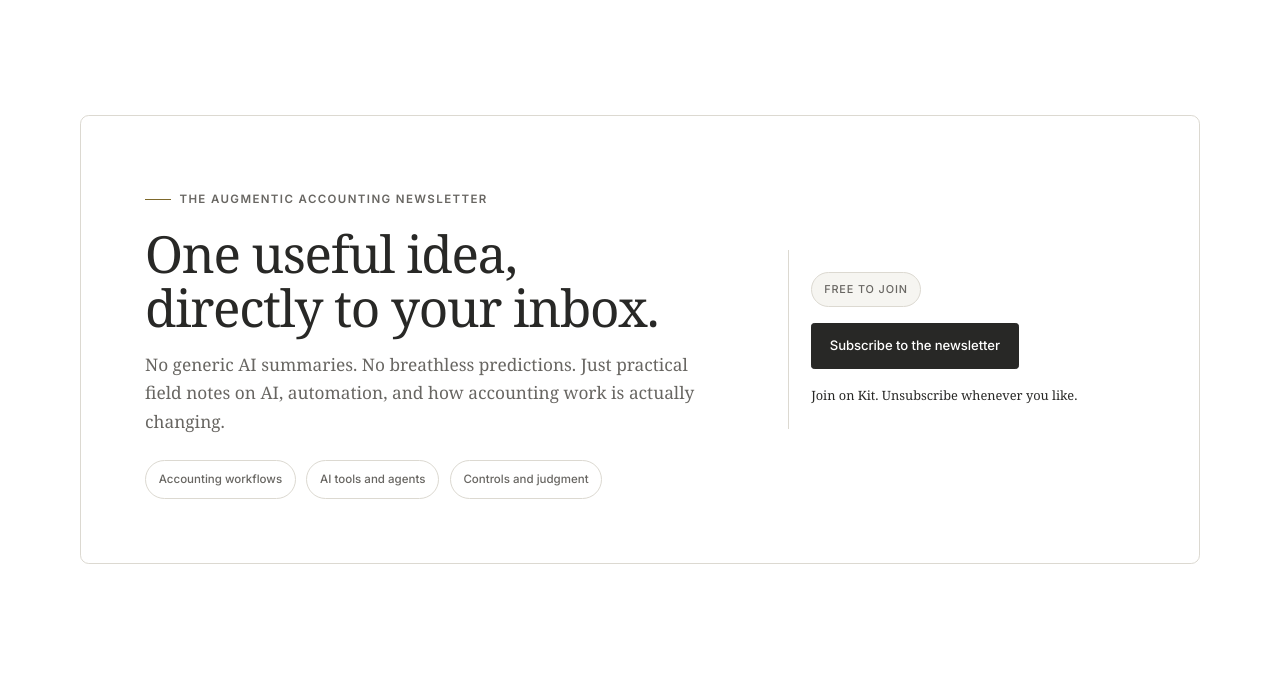
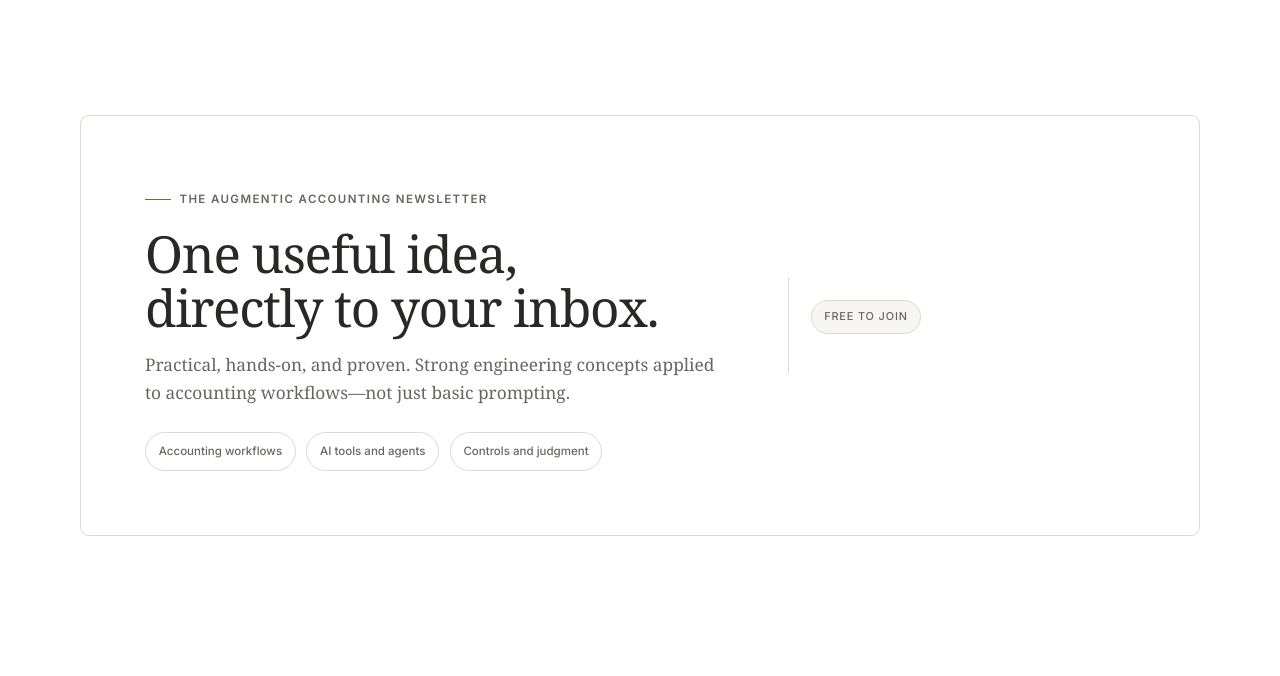
Before and after one commit to bennett-bernard/augmentic-accounting-site, a Python web app: template templates/index.html in a window 1280 px wide. Shown: the part 992-1668 px from the top of the page. Run offline with Jinja, Linux system fonts and the light colour scheme; the template is opened without the code that fills it, so the values that code supplies are empty; some libraries are stand-ins or nearby versions.

Commit message:
Publish primary newsletter signup and inline forms

```diff
--- a/static/css/styles.css
+++ b/static/css/styles.css
@@ -2001,6 +2001,25 @@ ul {
     font-size: 0.8rem;
 }
 
+.kit-inline-form {
+    width: 100%;
+    min-width: 0;
+}
+
+.kit-inline-form .formkit-form {
+    width: 100% !important;
+    max-width: none !important;
+    margin: 0 !important;
+}
+
+.kit-inline-form .formkit-fields {
+    width: 100%;
+}
+
+.kit-inline-form noscript .btn {
+    width: 100%;
+}
+
 .newsletter-feature__stamp {
     display: inline-flex;
     padding: 0.45rem 0.75rem;
@@ -2174,6 +2193,12 @@ ul {
     max-width: 58ch;
     margin: 0 auto 1.5rem;
     font-size: 1.08rem;
+}
+
+.creator-cta .kit-inline-form {
+    width: min(100%, 34rem);
+    margin: 0 auto;
+    text-align: left;
 }
 
 .resource-product {
--- /dev/null
+++ b/templates/_newsletter_form.html
@@ -0,0 +1,6 @@
+<div class="kit-inline-form">
+    <script async data-uid="2473c7c8c4" src="https://augmentic-accounting.kit.com/2473c7c8c4/index.js"></script>
+    <noscript>
+        <a href="https://augmentic-accounting.kit.com/407e73b0c9" class="btn btn--primary">Join the free newsletter</a>
+    </noscript>
+</div>
--- a/templates/about.html
+++ b/templates/about.html
@@ -56,8 +56,8 @@
         <div class="creator-cta reveal">
             <p class="eyebrow">The best place to start</p>
             <h2>Join the newsletter.</h2>
-            <p>Get practical field notes on AI, automation, and the future of accounting work.</p>
-            <a href="https://augmentic-accounting.kit.com/690ce48b27" class="btn btn--primary">Join the free newsletter</a>
+            <p>Practical, hands-on, and proven. Strong engineering concepts applied to accounting workflows—not just basic prompting.</p>
+            {% include "_newsletter_form.html" %}
         </div>
     </div>
 </section>
--- a/templates/article-video.html
+++ b/templates/article-video.html
@@ -86,7 +86,7 @@
             <h2 id="companion-newsletter-title">More practical AI for accountants.</h2>
             <p>Get the next experiment, useful workflow, and honest take in your inbox.</p>
         </div>
-        <a href="https://augmentic-accounting.kit.com/690ce48b27" class="btn btn--primary">Join the free newsletter</a>
+        {% include "_newsletter_form.html" %}
     </aside>
 </article>
 {% endblock %}
--- a/templates/base.html
+++ b/templates/base.html
@@ -13,7 +13,7 @@
     <meta name="viewport" content="width=device-width, initial-scale=1.0, viewport-fit=cover">
     <title>{% block title %}Augmentic Accounting{% endblock %}</title>
     <meta name="description" content="{% block description %}An applied AI lab for accounting and finance leaders building AI-empowered teams, infrastructure, and results beyond generic prompting.{% endblock %}">
-    <link rel="stylesheet" href="{{ url_for('static', path='css/styles.css') }}?v=20260901-crisp-editorial">
+    <link rel="stylesheet" href="{{ url_for('static', path='css/styles.css') }}?v=20260904-newsletter-form">
     <link rel="icon" href="{{ url_for('static', path='favicon.ico') }}" type="image/x-icon">
     <link rel="preconnect" href="https://fonts.googleapis.com">
     <link rel="preconnect" href="https://fonts.gstatic.com" crossorigin>
@@ -43,7 +43,7 @@
                         <a href="{{ url_for('home') }}#offers" class="nav__link">Products &amp; coaching</a>
                         <a href="{{ url_for('list_all_articles') }}" class="nav__link {% if current_path[:9] == '/articles' %}is-active{% endif %}" {% if current_path[:9] == '/articles' %}aria-current="page"{% endif %}>Articles</a>
                         <a href="{{ url_for('about') }}" class="nav__link {% if current_path == '/about' %}is-active{% endif %}" {% if current_path == '/about' %}aria-current="page"{% endif %}>About</a>
-                        <a href="https://augmentic-accounting.kit.com/690ce48b27" class="btn btn--nav">Join the newsletter</a>
+                        <a href="https://augmentic-accounting.kit.com/407e73b0c9" class="btn btn--nav">Join the newsletter</a>
                     </div>
                 </div>
             </nav>
@@ -63,7 +63,7 @@
                     </div>
                     <div class="footer__contact-card footer__signup-card">
                         <p class="footer__label">Start here</p>
-                        <a href="https://augmentic-accounting.kit.com/690ce48b27" class="btn btn--primary">Join the newsletter</a>
+                        <a href="https://augmentic-accounting.kit.com/407e73b0c9" class="btn btn--primary">Join the newsletter</a>
                         <a href="https://www.youtube.com/@AugmenticAccounting" class="footer__contact-link" target="_blank" rel="noopener">Watch on YouTube &rarr;</a>
                     </div>
                 </div>
--- a/templates/index.html
+++ b/templates/index.html
@@ -11,7 +11,7 @@
             <h1>For accounting and finance leaders building AI-empowered teams.</h1>
             <p class="creator-hero__lead">I’m Bennett Bernard, CPA. I explore how AI works under the hood, build the infrastructure that makes it useful in real finance workflows, and share what produces meaningful results—beyond generic prompting.</p>
             <div class="button-row">
-                <a href="https://augmentic-accounting.kit.com/690ce48b27" class="btn btn--primary">Join the free newsletter</a>
+                <a href="https://augmentic-accounting.kit.com/407e73b0c9" class="btn btn--primary">Join the free newsletter</a>
                 <a href="https://www.youtube.com/@AugmenticAccounting" class="btn btn--secondary" target="_blank" rel="noopener">Watch on YouTube</a>
             </div>
             <p class="creator-hero__note">Field notes, working demonstrations, and practical systems for leaders and their teams.</p>
@@ -35,7 +35,7 @@
             <div>
                 <p class="eyebrow">The Augmentic Accounting newsletter</p>
                 <h2>One useful idea, directly to your inbox.</h2>
-                <p>No generic AI summaries. No breathless predictions. Just practical field notes on AI, automation, and how accounting work is actually changing.</p>
+                <p>Practical, hands-on, and proven. Strong engineering concepts applied to accounting workflows—not just basic prompting.</p>
                 <div class="newsletter-feature__points" aria-label="Newsletter topics">
                     <span>Accounting workflows</span>
                     <span>AI tools and agents</span>
@@ -44,8 +44,7 @@
             </div>
             <div class="newsletter-feature__action">
                 <span class="newsletter-feature__stamp">Free to join</span>
-                <a href="https://augmentic-accounting.kit.com/690ce48b27" class="btn btn--primary">Subscribe to the newsletter</a>
-                <p>Join on Kit. Unsubscribe whenever you like.</p>
+                {% include "_newsletter_form.html" %}
             </div>
         </div>
     </div>
@@ -152,8 +151,8 @@
         <div class="creator-cta reveal">
             <p class="eyebrow">Start here</p>
             <h2>Get the next useful idea.</h2>
-            <p>Join the Augmentic Accounting newsletter for practical notes on AI, automation, and the future of accounting work.</p>
-            <a href="https://augmentic-accounting.kit.com/690ce48b27" class="btn btn--primary">Join the free newsletter</a>
+            <p>Practical notes on applying strong engineering concepts to real accounting workflows.</p>
+            <a href="https://augmentic-accounting.kit.com/407e73b0c9" class="btn btn--primary">Join the free newsletter</a>
         </div>
     </div>
 </section>
```
Also changed, not shown: templates/resources.html (+5 -5 lines), tests/test_build_static.py (+3 -1 lines).
